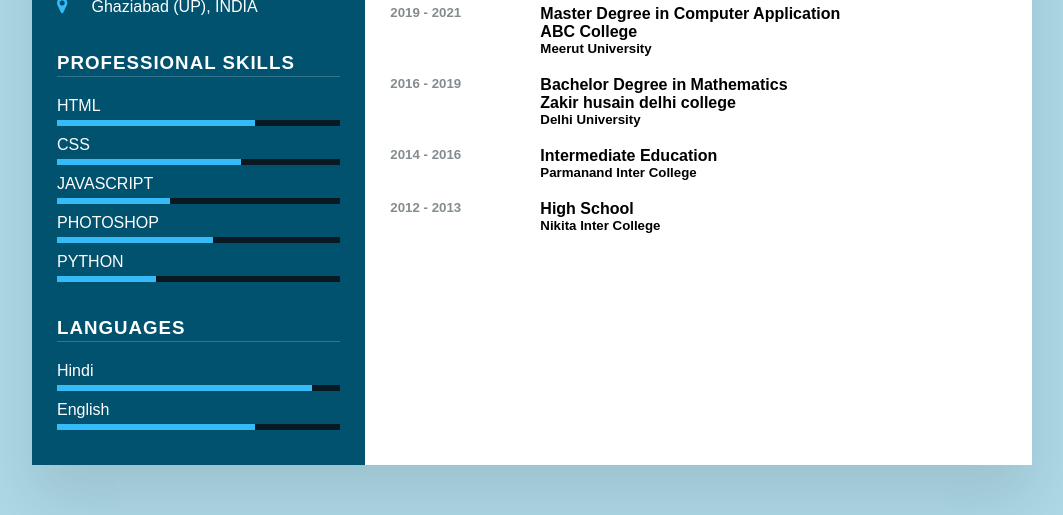
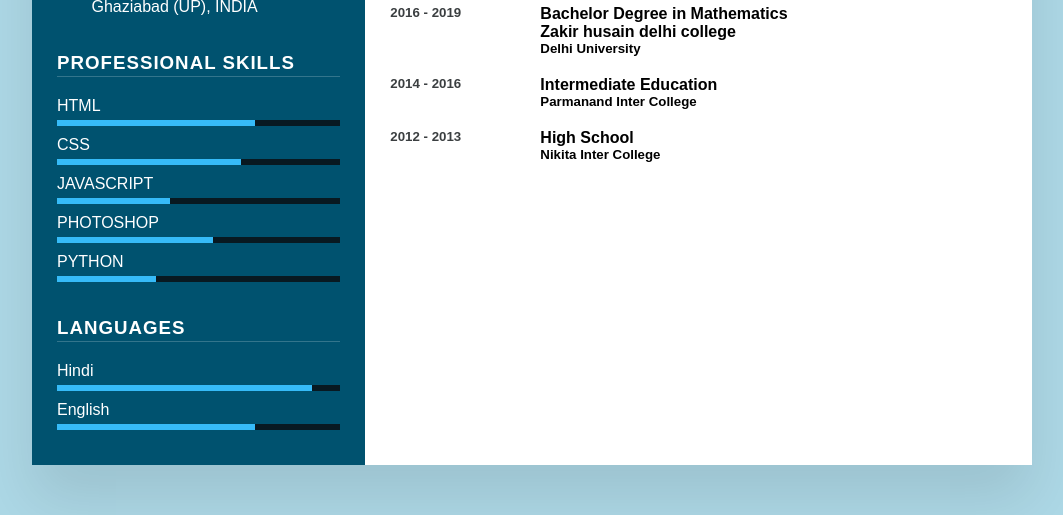
Before and after one commit to allen786/My_Resume, a plain HTML site: page index.html in a window 1280 px wide. Shown: the part 594-1109 px from the top of the page, without its empty margins (108-1171 px from the left). Drawn offline with Linux system fonts and the light colour scheme.

Commit message:
formating

```diff
--- a/index.html
+++ b/index.html
@@ -17,7 +17,7 @@
     <section class="left">
       <div class="portFolio">
         <div class="imgBx">
-          <img src="jam" alt="Jamil Akhtar" />
+          <img src="" alt="Jamil Akhtar" />
         </div>
         <h2>Jamil Akhtar<br /><span>Web Developer</span></h2>
       </div>
@@ -42,7 +42,7 @@
             <span class="text">www.github.com/me</span>
           </li>
           <li>
-            <span class="icon"><i class="fa fa-map-marker" aria-hidden="true"></i></span>
+            <span class="icon"><i class="fa fa-map-marker-alt" aria-hidden="true"></i></span>
             <span class="text">Ghaziabad (UP), INDIA</span>
           </li>
         </ul>
@@ -155,7 +155,7 @@
       </div>
       <div class="about Education">
         <h2 class="title2">Education</h2>
-        <div class="box">
+        <!-- <div class="box">
           <div class="year">
             <h5>2019 - 2021</h5>
           </div>
@@ -164,7 +164,7 @@
             <h4 class="light">ABC College</h4>
             <h5>Meerut University</h5>
           </div>
-        </div>
+        </div> -->
         <div class="box">
           <div class="year">
             <h5>2016 - 2019</h5>
--- a/style.css
+++ b/style.css
@@ -144,6 +144,6 @@ p {
 }
 .about .year h5 {
   text-transform: uppercase;
-  color: #848c90;
+  color: #3b3f41;
   font-weight: 600;
 }
```
